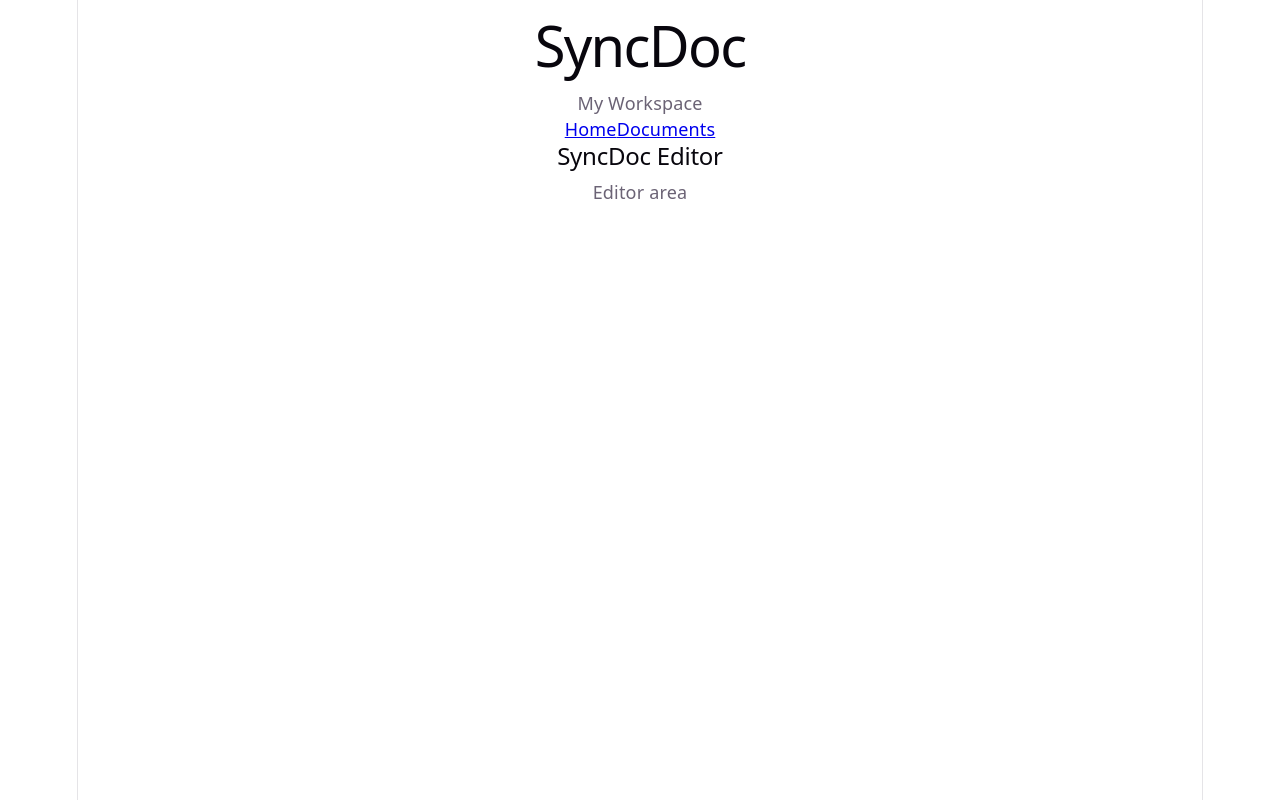
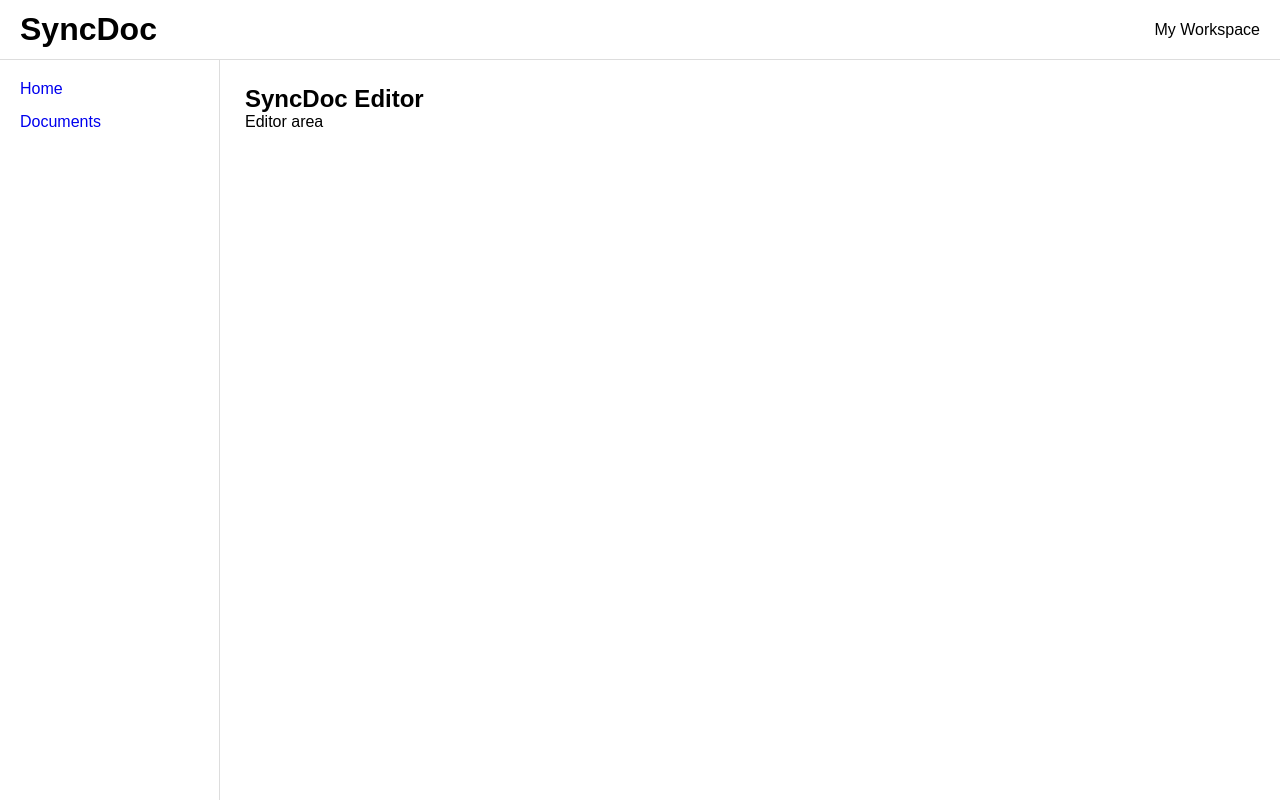
Before and after one commit to TamilarasanG17/SyncDoc, a React (Vite) app in the folder syncdoc-frontend/: page /editor/1 in a window 1280 px wide. Built offline with nearby package versions, Linux system fonts and the light colour scheme.

Commit message:
feat:create the approutes for syndoc

```diff
--- a/syncdoc-frontend/src/index.css
+++ b/syncdoc-frontend/src/index.css
@@ -1,111 +1,48 @@
-:root {
-  --text: #6b6375;
-  --text-h: #08060d;
-  --bg: #fff;
-  --border: #e5e4e7;
-  --code-bg: #f4f3ec;
-  --accent: #aa3bff;
-  --accent-bg: rgba(170, 59, 255, 0.1);
-  --accent-border: rgba(170, 59, 255, 0.5);
-  --social-bg: rgba(244, 243, 236, 0.5);
-  --shadow:
-    rgba(0, 0, 0, 0.1) 0 10px 15px -3px, rgba(0, 0, 0, 0.05) 0 4px 6px -2px;
-
-  --sans: system-ui, 'Segoe UI', Roboto, sans-serif;
-  --heading: system-ui, 'Segoe UI', Roboto, sans-serif;
-  --mono: ui-monospace, Consolas, monospace;
-
-  font: 18px/145% var(--sans);
-  letter-spacing: 0.18px;
-  color-scheme: light dark;
-  color: var(--text);
-  background: var(--bg);
-  font-synthesis: none;
-  text-rendering: optimizeLegibility;
-  -webkit-font-smoothing: antialiased;
-  -moz-osx-font-smoothing: grayscale;
-
-  @media (max-width: 1024px) {
-    font-size: 16px;
-  }
-}
-
-@media (prefers-color-scheme: dark) {
-  :root {
-    --text: #9ca3af;
-    --text-h: #f3f4f6;
-    --bg: #16171d;
-    --border: #2e303a;
-    --code-bg: #1f2028;
-    --accent: #c084fc;
-    --accent-bg: rgba(192, 132, 252, 0.15);
-    --accent-border: rgba(192, 132, 252, 0.5);
-    --social-bg: rgba(47, 48, 58, 0.5);
-    --shadow:
-      rgba(0, 0, 0, 0.4) 0 10px 15px -3px, rgba(0, 0, 0, 0.25) 0 4px 6px -2px;
-  }
-
-  #social .button-icon {
-    filter: invert(1) brightness(2);
-  }
-}
-
-#root {
-  width: 1126px;
-  max-width: 100%;
-  margin: 0 auto;
-  text-align: center;
-  border-inline: 1px solid var(--border);
-  min-height: 100svh;
-  display: flex;
-  flex-direction: column;
+* {
+  margin: 0;
+  padding: 0;
   box-sizing: border-box;
 }
 
 body {
-  margin: 0;
+  font-family: Arial, sans-serif;
 }
 
-h1,
-h2 {
-  font-family: var(--heading);
-  font-weight: 500;
-  color: var(--text-h);
+.app {
+  min-height: 100vh;
 }
 
-h1 {
-  font-size: 56px;
-  letter-spacing: -1.68px;
-  margin: 32px 0;
-  @media (max-width: 1024px) {
-    font-size: 36px;
-    margin: 20px 0;
-  }
-}
-h2 {
-  font-size: 24px;
-  line-height: 118%;
-  letter-spacing: -0.24px;
-  margin: 0 0 8px;
-  @media (max-width: 1024px) {
-    font-size: 20px;
-  }
-}
-p {
-  margin: 0;
+.header {
+  height: 60px;
+  padding: 0 20px;
+  display: flex;
+  align-items: center;
+  justify-content: space-between;
+  border-bottom: 1px solid #ddd;
 }
 
-code,
-.counter {
-  font-family: var(--mono);
-  display: inline-flex;
-  border-radius: 4px;
-  color: var(--text-h);
+.app-body {
+  display: flex;
+  min-height: calc(100vh - 60px);
 }
 
-code {
-  font-size: 15px;
-  line-height: 135%;
-  padding: 4px 8px;
-  background: var(--code-bg);
+.sidebar {
+  width: 220px;
+  padding: 20px;
+  border-right: 1px solid #ddd;
 }
+
+.sidebar nav {
+  display: flex;
+  flex-direction: column;
+  gap: 15px;
+}
+
+.sidebar a {
+  text-decoration: none;
+}
+
+.main-content {
+  flex: 1;
+  padding: 25px;
+}
```
